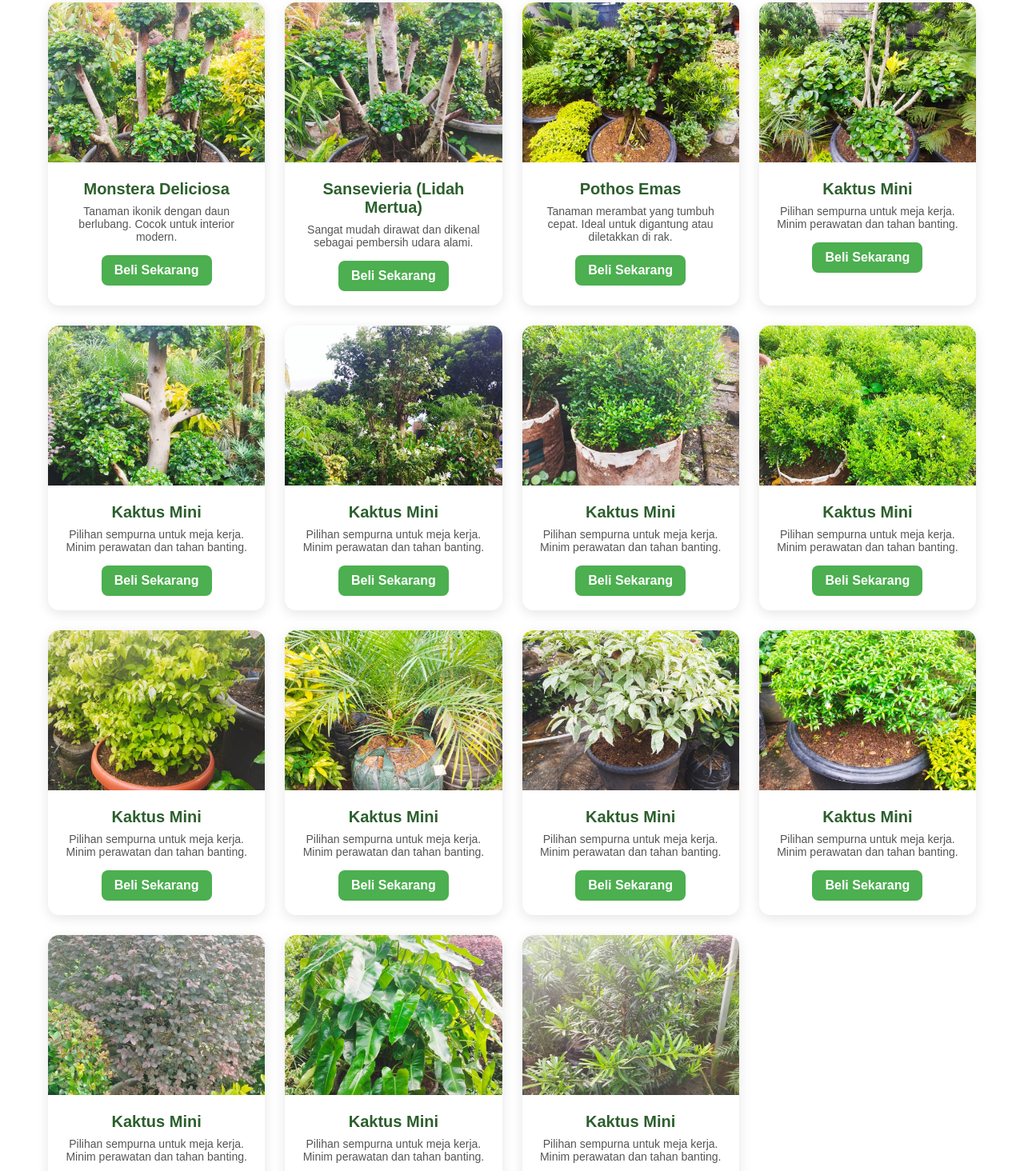
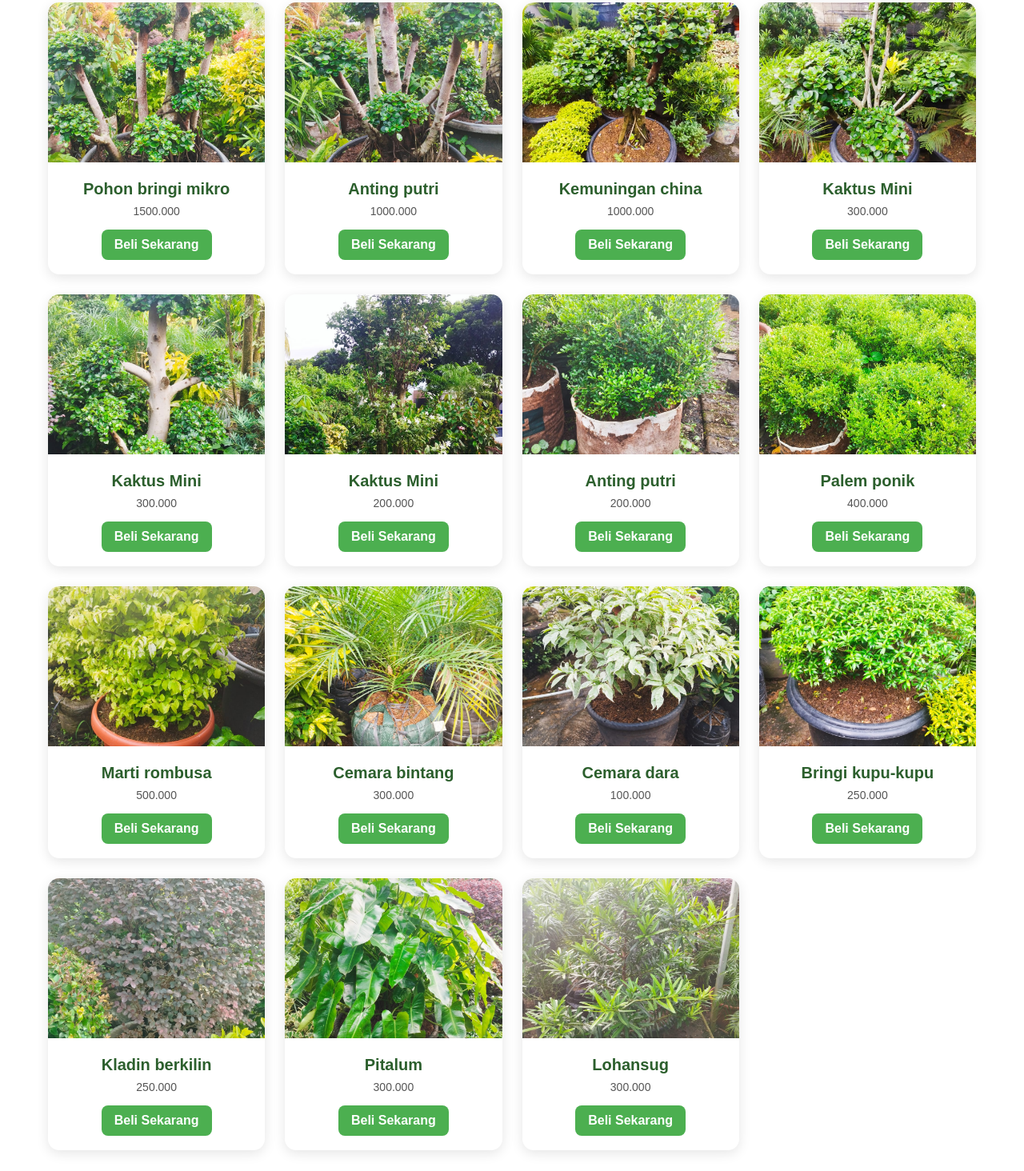
Before and after one commit to gadingpsbang-eng/farelsenior, a plain HTML site: page index.html in a window 1280 px wide. Shown: the part 3079-4543 px from the top of the page at 80% size. Drawn offline with Linux system fonts and the light colour scheme.

Commit message:
Add files via upload

```diff
--- a/index.html
+++ b/index.html
@@ -72,13 +72,12 @@
         <h2>Owner</h2>
 
         <div class="owner-box">
-            <img src="gambar/tanaman.jpg" alt="Foto Owner" class="owner-photo">
+            <img src="gambar/owner.jpg" alt="Foto Owner" class="owner-photo">
 
             <div class="owner-text">
-                <h3>Gading Pramudya</h3>
+                <h3>Kasudi</h3>
                 <p>
-                    Hai! Saya adalah pemilik dari Toko Tanaman Gading Green.
-                    Saya sudah berkecimpung di dunia tanaman sejak 2018 dan
+                    Hai! Saya adalah pemilik dari Toko Tanaman FarelSenior.
                     berfokus pada perawatan, pembibitan, dan penjualan tanaman hias.
                 </p>
             </div>
@@ -116,8 +115,8 @@
             <div class="plant-card">
                 <img src="gambar/tanaman.jpg" alt="Monstera Deliciosa">
                 <div class="plant-info">
-                    <h3>Monstera Deliciosa</h3>
-                    <p>Tanaman ikonik dengan daun berlubang. Cocok untuk interior modern.</p>
+                    <h3>Pohon bringi mikro</h3>
+                    <p>1500.000</p>
                     <a href="#" class="buy-button">Beli Sekarang</a>
                 </div>
             </div>
@@ -125,8 +124,8 @@
             <div class="plant-card">
                 <img src="gambar/tanaman2.jpg" alt="Lidah Mertua (Sansevieria)">
                 <div class="plant-info">
-                    <h3>Sansevieria (Lidah Mertua)</h3>
-                    <p>Sangat mudah dirawat dan dikenal sebagai pembersih udara alami.</p>
+                    <h3>Anting putri</h3>
+                    <p>1000.000</p>
                     <a href="#" class="buy-button">Beli Sekarang</a>
                 </div>
             </div>
@@ -134,8 +133,8 @@
             <div class="plant-card">
                 <img src="gambar/tanaman3.jpg" alt="Pothos Emas">
                 <div class="plant-info">
-                    <h3>Pothos Emas</h3>
-                    <p>Tanaman merambat yang tumbuh cepat. Ideal untuk digantung atau diletakkan di rak.</p>
+                    <h3>Kemuningan china</h3>
+                    <p>1000.000</p>
                     <a href="#" class="buy-button">Beli Sekarang</a>
                 </div>
             </div>
@@ -144,7 +143,7 @@
                 <img src="gambar/tanaman4.jpg" alt="Kaktus Mini">
                 <div class="plant-info">
                     <h3>Kaktus Mini</h3>
-                    <p>Pilihan sempurna untuk meja kerja. Minim perawatan dan tahan banting.</p>
+                    <p>300.000</p>
                     <a href="#" class="buy-button">Beli Sekarang</a>
                 </div>
             </div>
@@ -152,7 +151,7 @@
                 <img src="gambar/tanaman5.jpg" alt="Kaktus Mini">
                 <div class="plant-info">
                     <h3>Kaktus Mini</h3>
-                    <p>Pilihan sempurna untuk meja kerja. Minim perawatan dan tahan banting.</p>
+                    <p>300.000</p>
                     <a href="#" class="buy-button">Beli Sekarang</a>
                 </div>
             </div>
@@ -160,79 +159,79 @@
                 <img src="gambar/tanaman6.jpg" alt="Kaktus Mini">
                 <div class="plant-info">
                     <h3>Kaktus Mini</h3>
-                    <p>Pilihan sempurna untuk meja kerja. Minim perawatan dan tahan banting.</p>
+                    <p>200.000</p>
                     <a href="#" class="buy-button">Beli Sekarang</a>
                 </div>
             </div>
             <div class="plant-card">
                 <img src="gambar/tanaman7.jpg" alt="Kaktus Mini">
                 <div class="plant-info">
-                    <h3>Kaktus Mini</h3>
-                    <p>Pilihan sempurna untuk meja kerja. Minim perawatan dan tahan banting.</p>
+                    <h3>Anting putri</h3>
+                    <p>200.000</p>
                     <a href="#" class="buy-button">Beli Sekarang</a>
                 </div>
             </div>
             <div class="plant-card">
                 <img src="gambar/tanaman8.jpg" alt="Kaktus Mini">
                 <div class="plant-info">
-                    <h3>Kaktus Mini</h3>
-                    <p>Pilihan sempurna untuk meja kerja. Minim perawatan dan tahan banting.</p>
+                    <h3>Palem ponik</h3>
+                    <p>400.000</p>
                     <a href="#" class="buy-button">Beli Sekarang</a>
                 </div>
             </div>
             <div class="plant-card">
                 <img src="gambar/tanaman9.jpg" alt="Kaktus Mini">
                 <div class="plant-info">
-                    <h3>Kaktus Mini</h3>
-                    <p>Pilihan sempurna untuk meja kerja. Minim perawatan dan tahan banting.</p>
+                    <h3>Marti rombusa</h3>
+                    <p>500.000</p>
                     <a href="#" class="buy-button">Beli Sekarang</a>
                 </div>
             </div>
             <div class="plant-card">
                 <img src="gambar/tanaman10.jpg" alt="Kaktus Mini">
                 <div class="plant-info">
-                    <h3>Kaktus Mini</h3>
-                    <p>Pilihan sempurna untuk meja kerja. Minim perawatan dan tahan banting.</p>
+                    <h3>Cemara bintang</h3>
+                    <p>300.000</p>
                     <a href="#" class="buy-button">Beli Sekarang</a>
                 </div>
             </div>
             <div class="plant-card">
                 <img src="gambar/tanaman11.jpg" alt="Kaktus Mini">
                 <div class="plant-info">
-                    <h3>Kaktus Mini</h3>
-                    <p>Pilihan sempurna untuk meja kerja. Minim perawatan dan tahan banting.</p>
+                    <h3>Cemara dara</h3>
+                    <p>100.000</p>
                     <a href="#" class="buy-button">Beli Sekarang</a>
                 </div>
             </div>
             <div class="plant-card">
                 <img src="gambar/tanaman12.jpg" alt="Kaktus Mini">
                 <div class="plant-info">
-                    <h3>Kaktus Mini</h3>
-                    <p>Pilihan sempurna untuk meja kerja. Minim perawatan dan tahan banting.</p>
+                    <h3>Bringi kupu-kupu</h3>
+                    <p>250.000</p>
                     <a href="#" class="buy-button">Beli Sekarang</a>
                 </div>
             </div>
             <div class="plant-card">
                 <img src="gambar/tanaman15.jpg" alt="Kaktus Mini">
                 <div class="plant-info">
-                    <h3>Kaktus Mini</h3>
-                    <p>Pilihan sempurna untuk meja kerja. Minim perawatan dan tahan banting.</p>
+                    <h3>Kladin berkilin</h3>
+                    <p>250.000</p>
                     <a href="#" class="buy-button">Beli Sekarang</a>
                 </div>
             </div>
             <div class="plant-card">
                 <img src="gambar/tanaman16.jpg" alt="Kaktus Mini">
                 <div class="plant-info">
-                    <h3>Kaktus Mini</h3>
-                    <p>Pilihan sempurna untuk meja kerja. Minim perawatan dan tahan banting.</p>
+                    <h3>Pitalum</h3>
+                    <p>300.000</p>
                     <a href="#" class="buy-button">Beli Sekarang</a>
                 </div>
             </div>
             <div class="plant-card">
                 <img src="gambar/tanaman17.jpg" alt="Kaktus Mini">
                 <div class="plant-info">
-                    <h3>Kaktus Mini</h3>
-                    <p>Pilihan sempurna untuk meja kerja. Minim perawatan dan tahan banting.</p>
+                    <h3>Lohansug</h3>
+                    <p>300.000</p>
                     <a href="#" class="buy-button">Beli Sekarang</a>
                 </div>
             </div>
```
